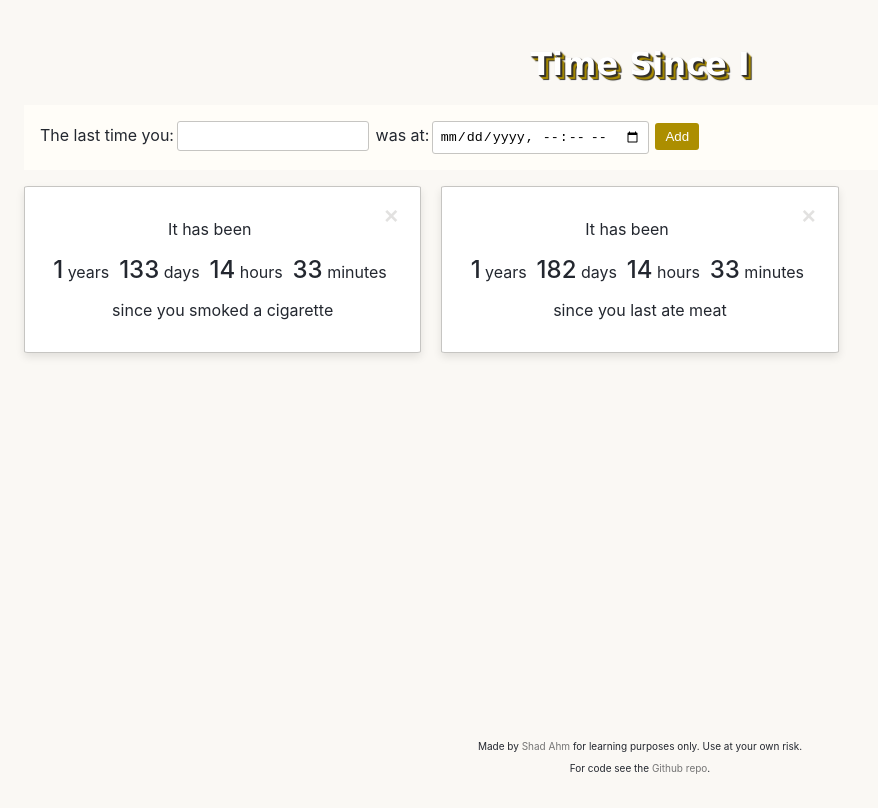
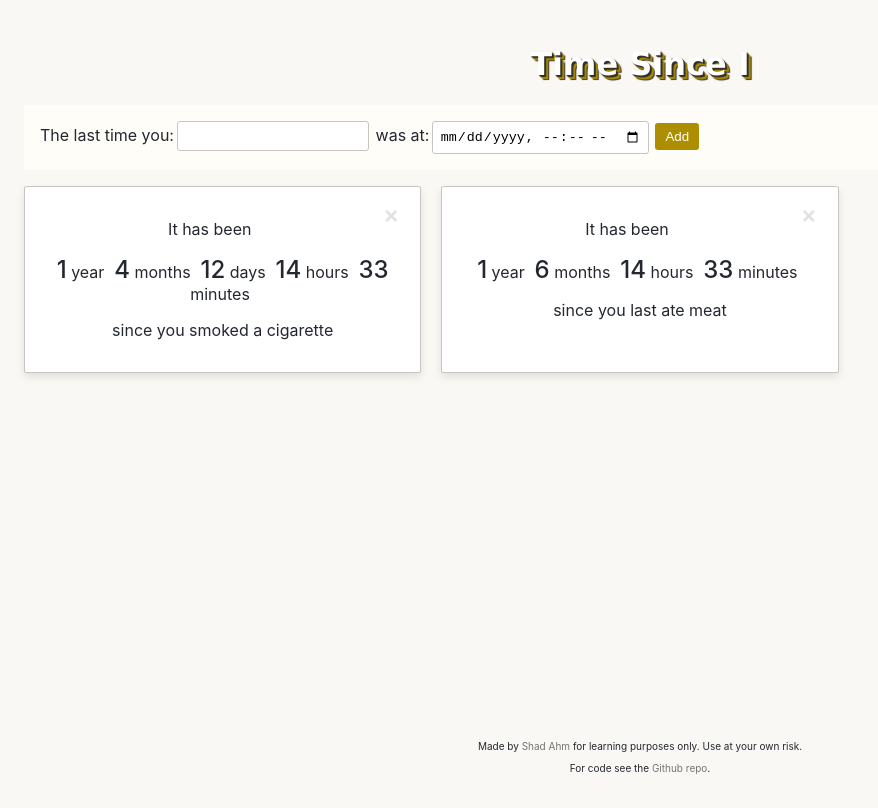
Before and after one commit to ShadAhm/time-since-i, a React (Create React App) app: page / in a window 1280 px wide. Shown: the whole page, without its empty margins (0-878 px from the left). Built offline with nearby package versions, Linux system fonts and the light colour scheme.

Commit message:
Add date-fns dependency and update CountupCard component for improved date calculations

```diff
--- a/package.json
+++ b/package.json
@@ -27,7 +27,8 @@
     "workbox-range-requests": "^6.5.4",
     "workbox-routing": "^6.5.4",
     "workbox-strategies": "^6.5.4",
-    "workbox-streams": "^6.5.4"
+    "workbox-streams": "^6.5.4",
+    "date-fns": "^2.30.0"
   },
   "scripts": {
     "predeploy": "npm run build",
--- a/src/components/CountupCard/CountupCard.tsx
+++ b/src/components/CountupCard/CountupCard.tsx
@@ -1,4 +1,16 @@
 import React, { useState, useEffect } from 'react';
+import {
+  addDays,
+  addHours,
+  addMonths,
+  addYears,
+  differenceInDays,
+  differenceInHours,
+  differenceInMinutes,
+  differenceInMonths,
+  differenceInYears,
+  parseISO,
+} from 'date-fns';
 import './CountupCard.scss';
 
 interface CountupCardProps {
@@ -9,22 +21,35 @@ interface CountupCardProps {
 }
 
 function CountupCard(input: CountupCardProps) {
-  const [countUpDate, setCountUpDate] = useState(new Date(input.startDate).getTime());
-  const [elapsed, setElapsed] = useState(0);
+  const [now, setNow] = useState(() => new Date());
 
   useEffect(() => {
-    const interval = setInterval(() => {
-      const now = new Date().getTime();
-      const timeElapsed = now - countUpDate;
-      setElapsed(timeElapsed);
-    }, 1000);
+    const interval = setInterval(() => setNow(new Date()), 1000);
     return () => clearInterval(interval);
-  }, [countUpDate]);
+  }, []);
 
-  const years = Math.floor(elapsed / (1000 * 60 * 60 * 24 * 365));
-  const days = Math.floor((elapsed % (1000 * 60 * 60 * 24 * 365)) / (1000 * 60 * 60 * 24));
-  const hours = Math.floor((elapsed % (1000 * 60 * 60 * 24)) / (1000 * 60 * 60));
-  const minutes = Math.floor((elapsed % (1000 * 60 * 60)) / (1000 * 60));
+  const startDar = typeof input.startDate === 'string'
+    ? parseISO(input.startDate)
+    : input.startDate;
+
+  const years = differenceInYears(now, startDar);
+  const afterYears = addYears(startDar, years);
+  const yearWord = years === 1 ? 'year' : 'years';
+
+  const months = differenceInMonths(now, afterYears);
+  const afterMonths = addMonths(afterYears, months);
+  const monthWord = months === 1 ? 'month' : 'months';
+
+  const days = differenceInDays(now, afterMonths);
+  const afterDays = addDays(afterMonths, days);
+  const dayWord = days === 1 ? 'day' : 'days';
+
+  const hours = differenceInHours(now, afterDays);
+  const afterHours = addHours(afterDays, hours);
+  const hourWord = hours === 1 ? 'hour' : 'hours';
+
+  const minutes = differenceInMinutes(now, afterHours);
+  const minuteWord = minutes === 1 ? 'minute' : 'minutes';
 
   const handleRemove = () => {
     input.onRemove(input.countdownId);
@@ -36,10 +61,11 @@ function CountupCard(input: CountupCardProps) {
       <div className="card-body">
         <p>It has been</p>
         <div className='countdown-sentence'>
-          {years > 0 && <span className='countdown-unit'><span className="number">{years}</span> years </span>}
-          {days > 0 && <span className='countdown-unit'><span className="number">{days}</span> days </span>}
-          {hours > 0 && <span className='countdown-unit'><span className="number">{hours}</span> hours </span>}
-          {minutes > 0 && <span className='countdown-unit'><span className="number">{minutes}</span> minutes </span>}
+          {years > 0 && <span className='countdown-unit'><span className="number">{years}</span> {yearWord} </span>}
+          {months > 0 && <span className='countdown-unit'><span className="number">{months}</span> {monthWord} </span>}
+          {days > 0 && <span className='countdown-unit'><span className="number">{days}</span> {dayWord} </span>}
+          {hours > 0 && <span className='countdown-unit'><span className="number">{hours}</span> {hourWord} </span>}
+          {minutes > 0 && <span className='countdown-unit'><span className="number">{minutes}</span> {minuteWord} </span>}
           {minutes === 0 && <span className='countdown-unit'><span className="number">less than a minute</span></span>}
         </div>
         <p>since you {input.title}</p>
```
Also changed, not shown: 1 other file (tests, documents, lock files or other folders).
